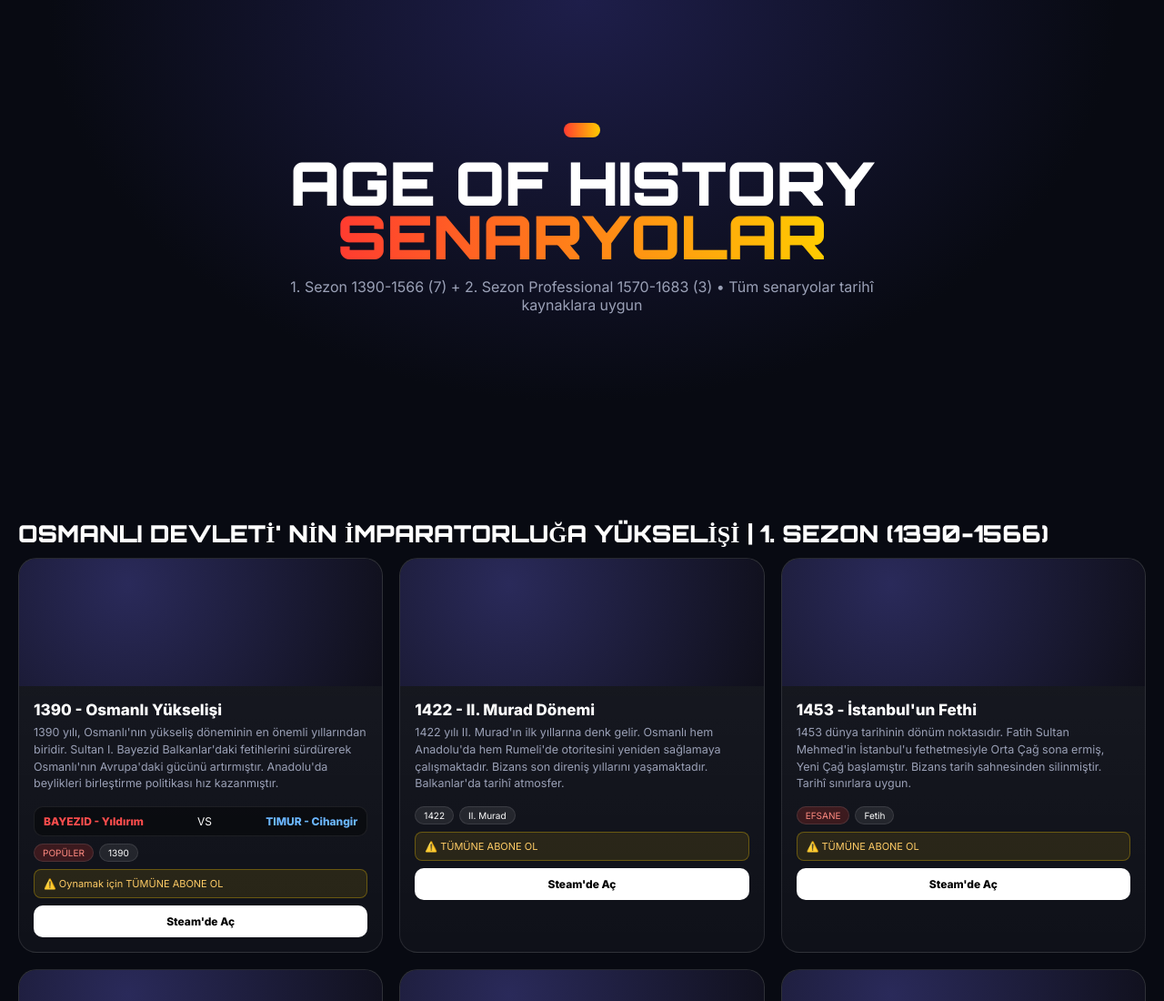
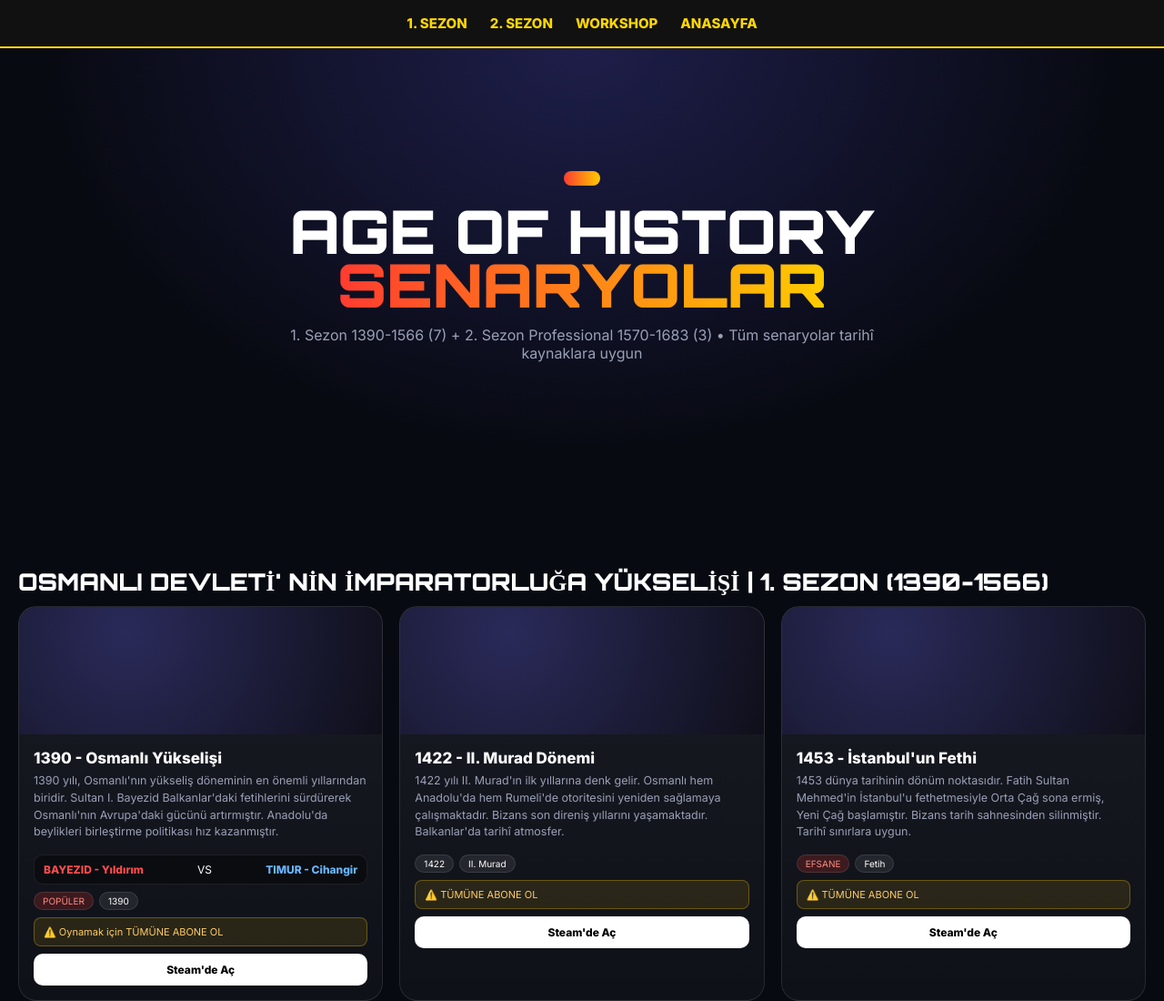
Before and after one commit to userahmet178-a11y/age-of-history-scenarios, a plain HTML site: page index.html in a window 1280 px wide. Shown: the top 1100 px of the page at 91% size. Drawn offline with Linux system fonts and the light colour scheme.

Commit message:
Add navigation menu and update styles
Added a navigation menu to the top of the page and updated styles for better layout.

```diff
--- a/index.html
+++ b/index.html
@@ -27,6 +27,17 @@
 </style>
 </head>
 <body>
+<style>
+.menu { display: flex; justify-content: center; gap: 25px; background: #111; padding: 16px; border-bottom: 2px solid gold; position: sticky; top: 0; z-index: 100; }
+.menu a { color: gold; text-decoration: none; font-weight: bold; font-size: 15px; }
+.menu a:hover { color: white; }
+</style>
+<nav class="menu">
+<a href="#sezon1">1. SEZON</a>
+<a href="#sezon2">2. SEZON</a>
+<a href="#workshop">WORKSHOP</a>
+<a href="#">ANASAYFA</a>
+</nav>
 <div class="hero"><div><div class="badge"></div><h1>AGE OF HISTORY<br><span>SENARYOLAR</span></h1><p>1. Sezon 1390-1566 (7) + 2. Sezon Professional 1570-1683 (3) • Tüm senaryolar tarihî kaynaklara uygun</p></div></div>
 
 <div class="wrap">
```
